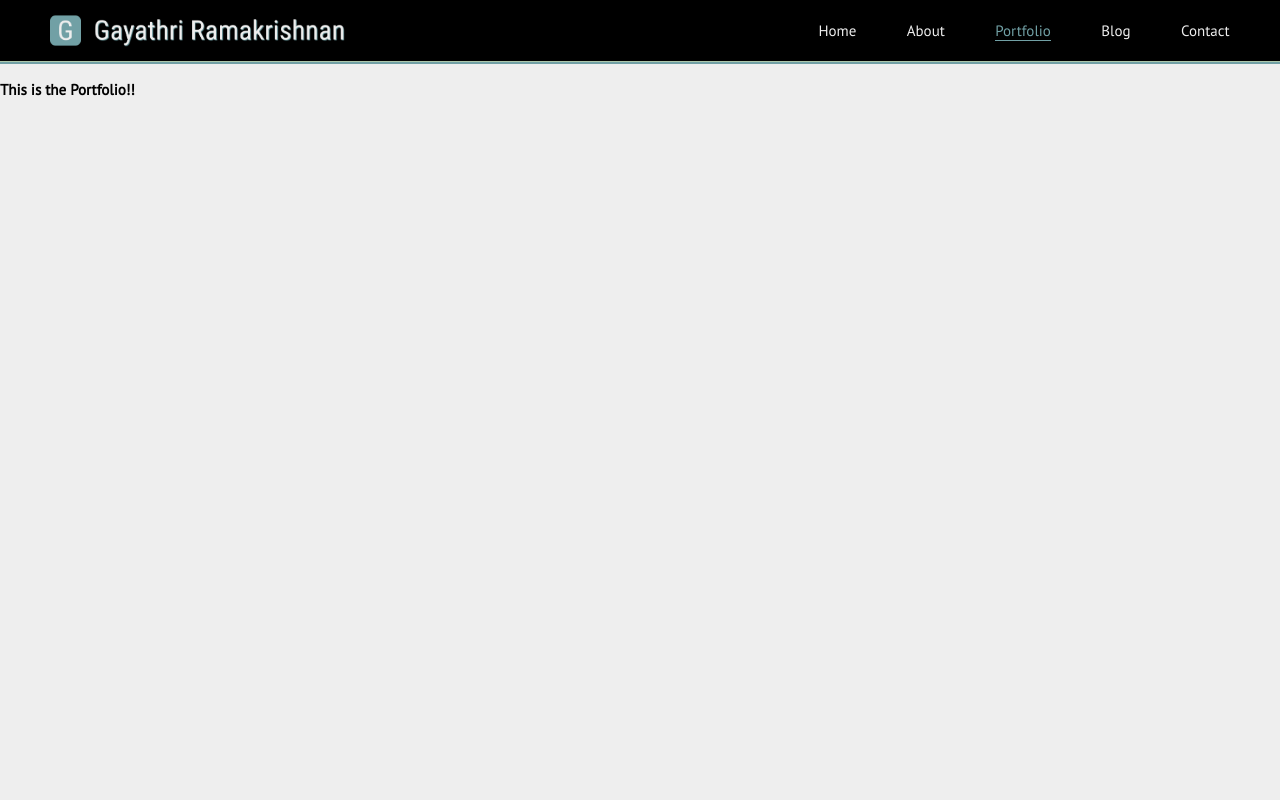
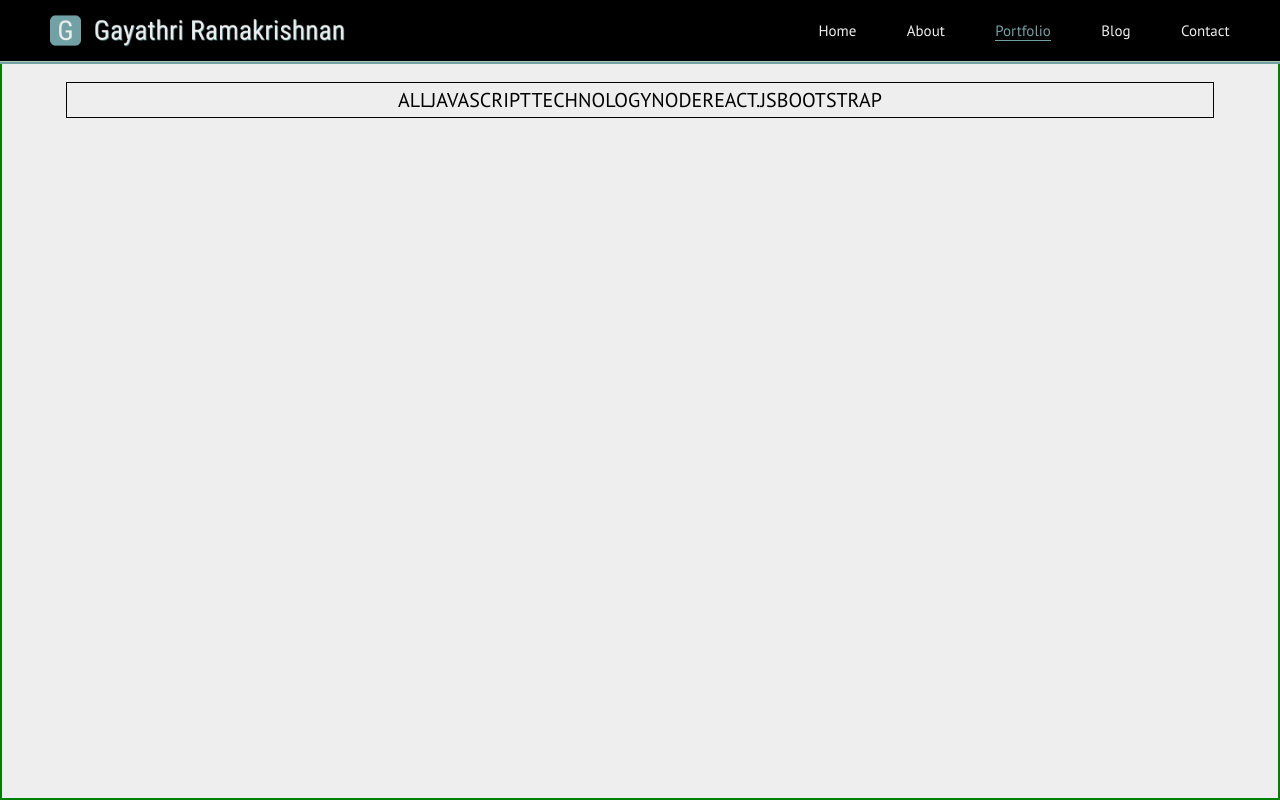
Before and after one commit to G3-Code/g3-portfolio, a React (Create React App) app in the folder client/: page /portfolio in a window 1280 px wide. Built offline with nearby package versions, Linux system fonts and the light colour scheme.

Commit message:
Created a sample data file and displayed the list of tab headings

```diff
--- a/client/src/components/App.js
+++ b/client/src/components/App.js
@@ -2,7 +2,7 @@ import React from "react";
 import Nav from "./Nav";
 import Banner from "./Banner";
 import About from "./About";
-import Portfolio from "./Portfolio";
+import Portfolio from "./Portfolio/Portfolio";
 import Contact from "./Contact";
 import Blog from "./Blog";
 import { BrowserRouter as Router, Route } from "react-router-dom";
--- a/client/src/components/Portfolio.js
+++ /dev/null
@@ -1,12 +0,0 @@
-import React from "react";
-import "../style/portfolio.css";
-
-function Portfolio() {
-  return (
-    <section className="portfolio-area" id="portfolio">
-      <h1>This is the Portfolio!!</h1>
-    </section>
-  );
-}
-
-export default Portfolio;
--- /dev/null
+++ b/client/src/components/Portfolio/Portfolio.js
@@ -0,0 +1,38 @@
+import React from "react";
+import "../../style/portfolio.css";
+import Tabs from "./Tabs";
+
+import { tabData, cardData } from "../Portfolio/data";
+
+class Portfolio extends React.Component {
+  constructor(props) {
+    super(props);
+    this.state = {
+      selected: "all",
+      tabs: [],
+      cards: [],
+      filteredCards: []
+    };
+  }
+
+  componentDidMount() {
+    this.setState({
+      selected: "all",
+      tabs: tabData,
+      cards: cardData,
+      filteredCards: cardData
+    });
+  }
+
+  render() {
+    return (
+      <section className="portfolio-area" id="portfolio">
+        <div className="tabs-container">
+          <Tabs tabs={this.state.tabs} selectedTab={this.state.selectedTab} />
+        </div>
+      </section>
+    );
+  }
+}
+
+export default Portfolio;
--- /dev/null
+++ b/client/src/components/Portfolio/Tabs.js
@@ -0,0 +1,7 @@
+import React from "react";
+
+function Tabs(props) {
+  return <div>{props.tabs}</div>;
+}
+
+export default Tabs;
--- /dev/null
+++ b/client/src/components/Portfolio/data.js
@@ -0,0 +1,108 @@
+export const tabData = [
+  "all",
+  "javascript",
+  "technology",
+  "node",
+  "React.js",
+  "bootstrap"
+];
+
+export const cardData = [
+  {
+    headline:
+      "ES8: The Next Step in the Evolution of Javascript and What it Means For Your Projects",
+    tab: "javascript",
+    img: "./assets/test.jpg",
+    author: "SIR RUFF'N'STUFF"
+  },
+  {
+    headline:
+      "Type Coercion: Why Does NaN !== NaN? and Other Strange Occurences",
+    tab: "javascript",
+    img: "./assets/test.jpg",
+    author: "BONES R. LIFE"
+  },
+  {
+    headline: "Bootstrap 5: Get a Sneak Peak at all the New Features",
+    tab: "bootstrap",
+    img: "./assets/test.jpg",
+    author: "FIDO WALKSALOT"
+  },
+  {
+    headline: "AI: What Are the Ethical Rammifications of the Future?",
+    tab: "technology",
+    img: "./assets/test.jpg",
+    author: "MAX GOODBOYE"
+  },
+  {
+    headline: "History of Javascript Libraries: from jQuery to React",
+    tab: "React.js",
+    img: "./assets/test.jpg",
+    author: "PUPPER S. DOGGO"
+  },
+  {
+    headline:
+      "UI Frameworks: A Comparison, Which Made Our List? (Hint: Bootstrap is on it)",
+    tab: "bootstrap",
+    img: "./assets/test.jpg",
+    author: "MAX GOODBOYE"
+  },
+  {
+    headline: "Node.js in 2018: Which Framework? Express, Sails, Hapi?",
+    tab: "node",
+    img: "./assets/test.jpg",
+    author: "SIR RUFF'N'STUFF"
+  },
+  {
+    headline: "MongoDB: NoSQL vs. SQL, the Debate Continues...",
+    tab: "node",
+    img: "./assets/test.jpg",
+    author: "BONES R. LIFE"
+  },
+  {
+    headline: "React.js v16 What's new, and what you should know about.",
+    tab: "React.js",
+    img: "./assets/test.jpg",
+    author: "FIDO WALKSALOT"
+  },
+  {
+    headline: "AR or VR: How We Will See the World Through a Digital Lense",
+    tab: "technology",
+    img: "./assets/test.jpg",
+    author: "MAX GOODBOYE"
+  },
+  {
+    headline:
+      "When to Rest, When to Spread: Why There Are Two Meanings Behind '...'",
+    tab: "javascript",
+    img: "./assets/test.jpg",
+    author: "PUPPER S. DOGGO"
+  },
+  {
+    headline:
+      "Typescript: Ten Things you Should Know Before Building Your Next Angular Application",
+    tab: "javascript",
+    img: "./assets/test.jpg",
+    author: "SIR RUFF'N'STUFF"
+  },
+  {
+    headline:
+      "Quantum Computing: Where we Are Now, and Where We Will Be Very Soon",
+    tab: "technology",
+    img: "./assets/test.jpg",
+    author: "MAX GOODBOYE"
+  },
+  {
+    headline: "React vs Angular vs Vue vs ??? How the frameworks stack up.",
+    tab: "React.js",
+    img: "./assets/test.jpg",
+    author: "FIDO WALKSALOT"
+  },
+  {
+    headline:
+      "The Hottest New Bootstrap 4 Components Every Developer Needs to Know About",
+    tab: "bootstrap",
+    img: "./assets/test.jpg",
+    author: "MAX GOODBOYE"
+  }
+];
--- a/client/src/style/portfolio.css
+++ b/client/src/style/portfolio.css
@@ -4,4 +4,18 @@
   position: relative;
   padding-top: 10vh;
   background-color: #eeeeee;
+  border: 2px solid green;
+  overflow-x: hidden;
 }
+
+.tabs-container {
+  margin: 0 5%;
+  width: 90%;
+  height: 5%;
+  border: 1px solid black;
+  display: flex;
+  justify-content: center;
+  align-items: center;
+  font-size: 2rem;
+  text-transform: uppercase;
+}
```
Also changed, not shown: client/public/test.jpg (added), client/src/components/Portfolio/Tab.js (added).
